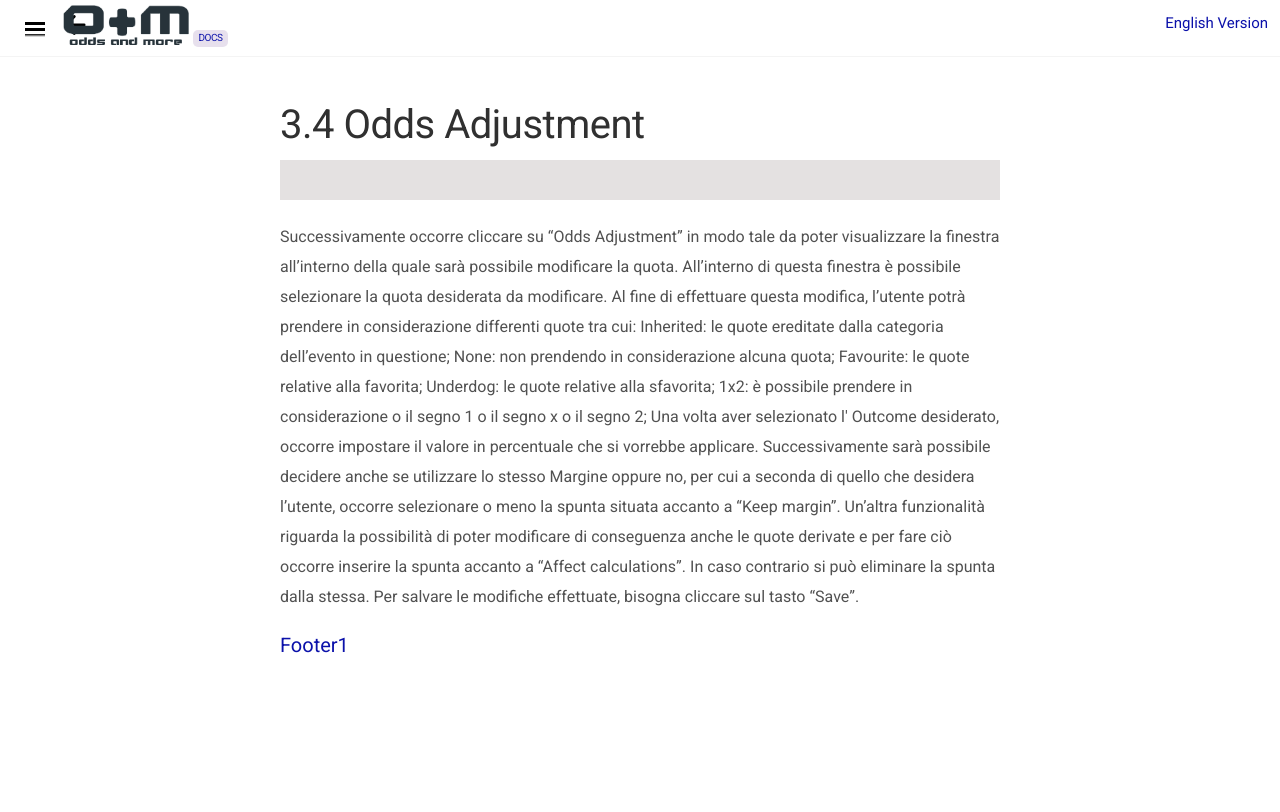
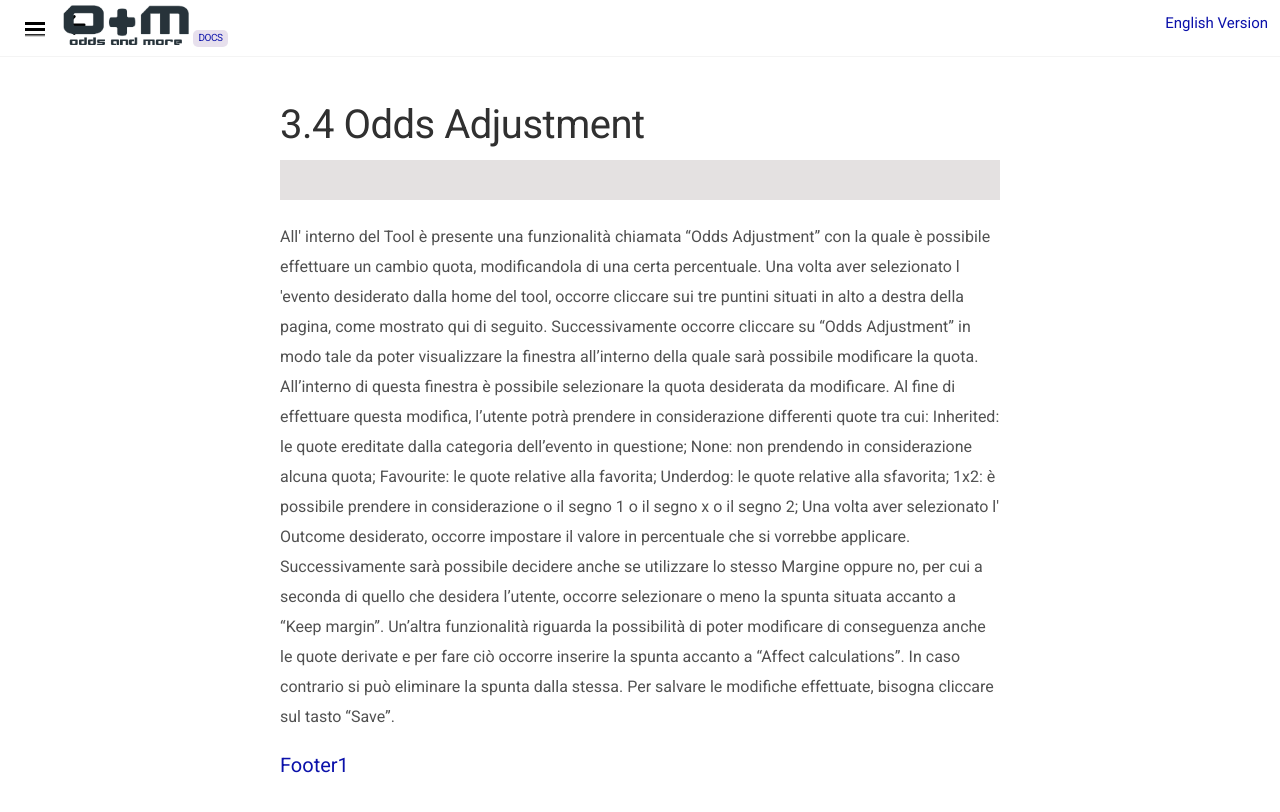
Before and after one commit to docsforodds/docs, a Jekyll site: the page built from docs/it/overview/section/Odds adjustment.md, in a window 1280 px wide. Shown: the top 812 px of the page. Built offline with Jekyll 4.4.1, drawn with Linux system fonts in a browser that asks for light colours; nearby versions of some CDN libraries.

Commit message:
modificato

```diff
--- a/docs/it/overview/section/Odds adjustment.md
+++ b/docs/it/overview/section/Odds adjustment.md
@@ -9,22 +9,17 @@ icon: fas fa-circle
 
 </p>
 
- <font size="3">Successivamente occorre cliccare su “Odds Adjustment” in modo tale da poter visualizzare la finestra all’interno della quale sarà possibile modificare la quota.
+ <font size="3">All' interno del Tool è presente una funzionalità chiamata “Odds Adjustment” con la quale è possibile effettuare un cambio quota, modificandola di una certa percentuale. Una volta aver selezionato l 'evento desiderato dalla home del tool, occorre cliccare sui tre puntini situati in alto a destra della pagina, come mostrato qui di seguito.<font>
 
 
-All’interno di questa finestra è possibile selezionare la quota desiderata da modificare. Al fine di effettuare questa modifica, l’utente potrà prendere in considerazione differenti quote tra cui:
+<font size="3">Successivamente occorre cliccare su “Odds Adjustment” in modo tale da poter visualizzare la finestra all’interno della quale sarà possibile modificare la quota.
+
+
+<font size="3">All’interno di questa finestra è possibile selezionare la quota desiderata da modificare. Al fine di effettuare questa modifica, l’utente potrà prendere in considerazione differenti quote tra cui:
 
 Inherited: le quote ereditate dalla categoria dell’evento in questione;
-
 None: non prendendo in considerazione alcuna quota;
-
 Favourite: le quote relative alla favorita;
-
 Underdog: le quote relative alla sfavorita;
-
 1x2: è possibile prendere in considerazione o il segno 1 o il segno x o il segno 2;
-
-
-
-
-Una volta aver selezionato l' Outcome desiderato, occorre impostare il valore in percentuale che si vorrebbe applicare. Successivamente sarà possibile decidere anche se utilizzare lo stesso Margine oppure no, per cui a seconda di quello che desidera l’utente, occorre selezionare o meno la spunta situata accanto a “Keep margin”. Un’altra funzionalità riguarda la possibilità di poter modificare di conseguenza anche le quote derivate e per fare ciò occorre inserire la spunta accanto a “Affect calculations”. In caso contrario si può eliminare la spunta dalla stessa. Per salvare le modifiche effettuate, bisogna cliccare sul tasto “Save”.</font>
+Una volta aver selezionato l' Outcome desiderato, occorre impostare il valore in percentuale che si vorrebbe applicare. Successivamente sarà possibile decidere anche se utilizzare lo stesso Margine oppure no, per cui a seconda di quello che desidera l’utente, occorre selezionare o meno la spunta situata accanto a “Keep margin”. Un’altra funzionalità riguarda la possibilità di poter modificare di conseguenza anche le quote derivate e per fare ciò occorre inserire la spunta accanto a “Affect calculations”. In caso contrario si può eliminare la spunta dalla stessa. Per salvare le modifiche effettuate, bisogna cliccare sul tasto “Save”.<font>
```
